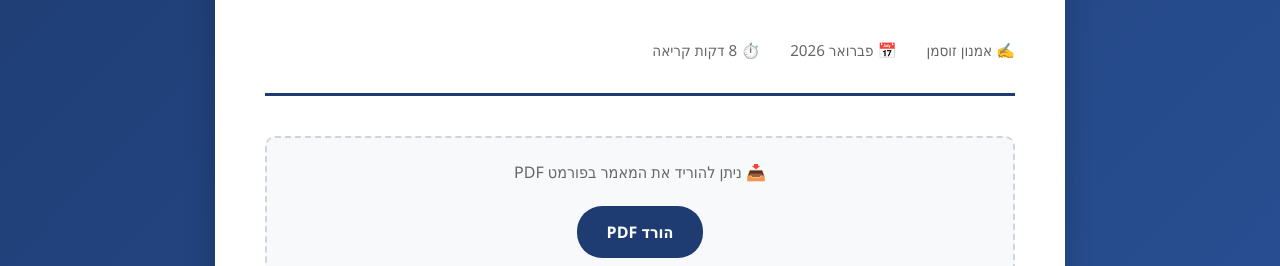
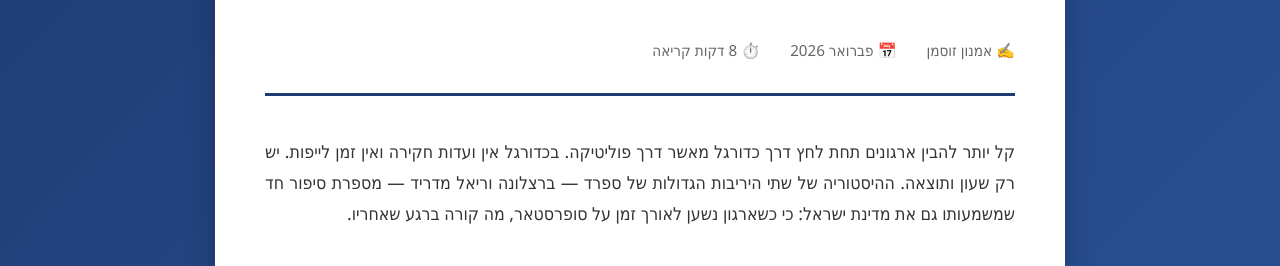
Before and after one commit to amnonsussman/pcs, a plain HTML site: page article-superstar.html in a window 1280 px wide. Shown: the part 284-550 px from the top of the page. Drawn offline with Linux system fonts and the light colour scheme.

Commit message:
Update article-superstar.html
הורדתי את האפשרות להוריד את ה-PDF

```diff
--- a/article-superstar.html
+++ b/article-superstar.html
@@ -225,10 +225,6 @@
                 </div>
             </div>
 
-            <div class="download-section">
-                <p style="color: #666; margin-bottom: 10px;">📥 ניתן להוריד את המאמר בפורמט PDF</p>
-                <a href="pdfs/מדינה_עם_סופרסטאר_אחד.pdf" class="download-btn" download>הורד PDF</a>
-            </div>
 
             <div class="article-content">
                 <p>
```
